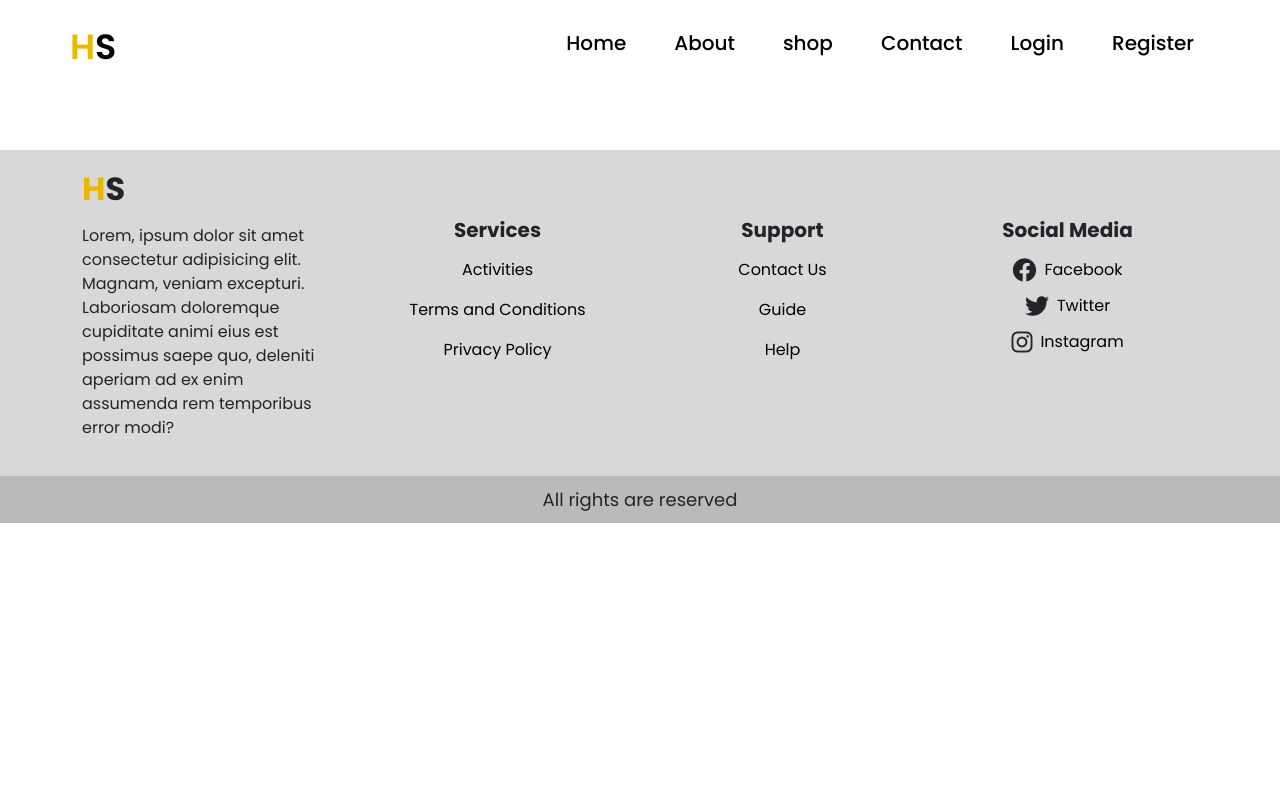
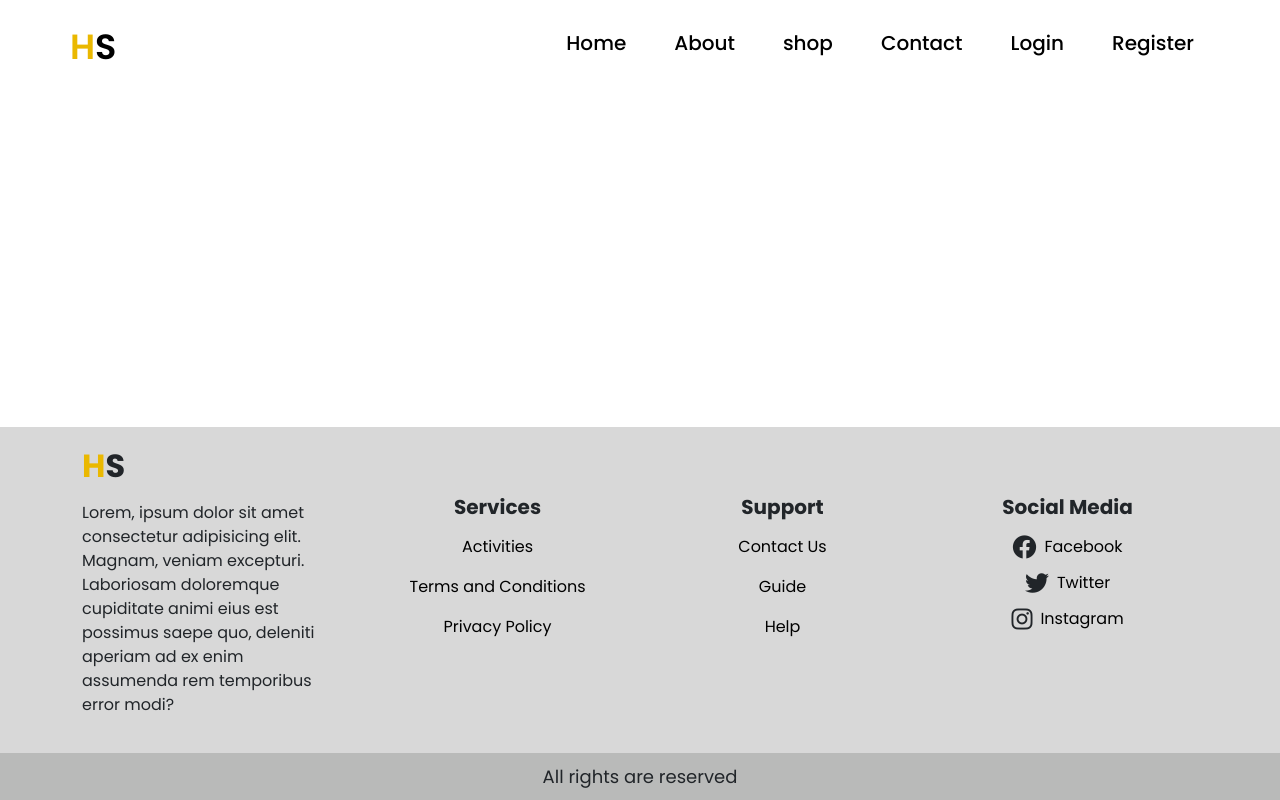
Before and after one commit to YoussefLMT/E-commerce-Frontend-Vue, a Vue app: page /shop/1 in a window 1280 px wide. Built offline with nearby package versions, Linux system fonts and the light colour scheme.

Commit message:
fix the footer at the bottom

```diff
--- a/src/views/ProductDetailsView.vue
+++ b/src/views/ProductDetailsView.vue
@@ -5,7 +5,9 @@
 
 </div>
 
-<Footer />
+<div class="footer">
+    <Footer />
+</div>
 </template>
 
 <script>
@@ -21,5 +23,10 @@ export default {
 </script>
 
 <style scoped>
-
+.footer {
+    position: absolute;
+    bottom: 0;
+    left: 0;
+    right: 0;
+}
 </style>
```
